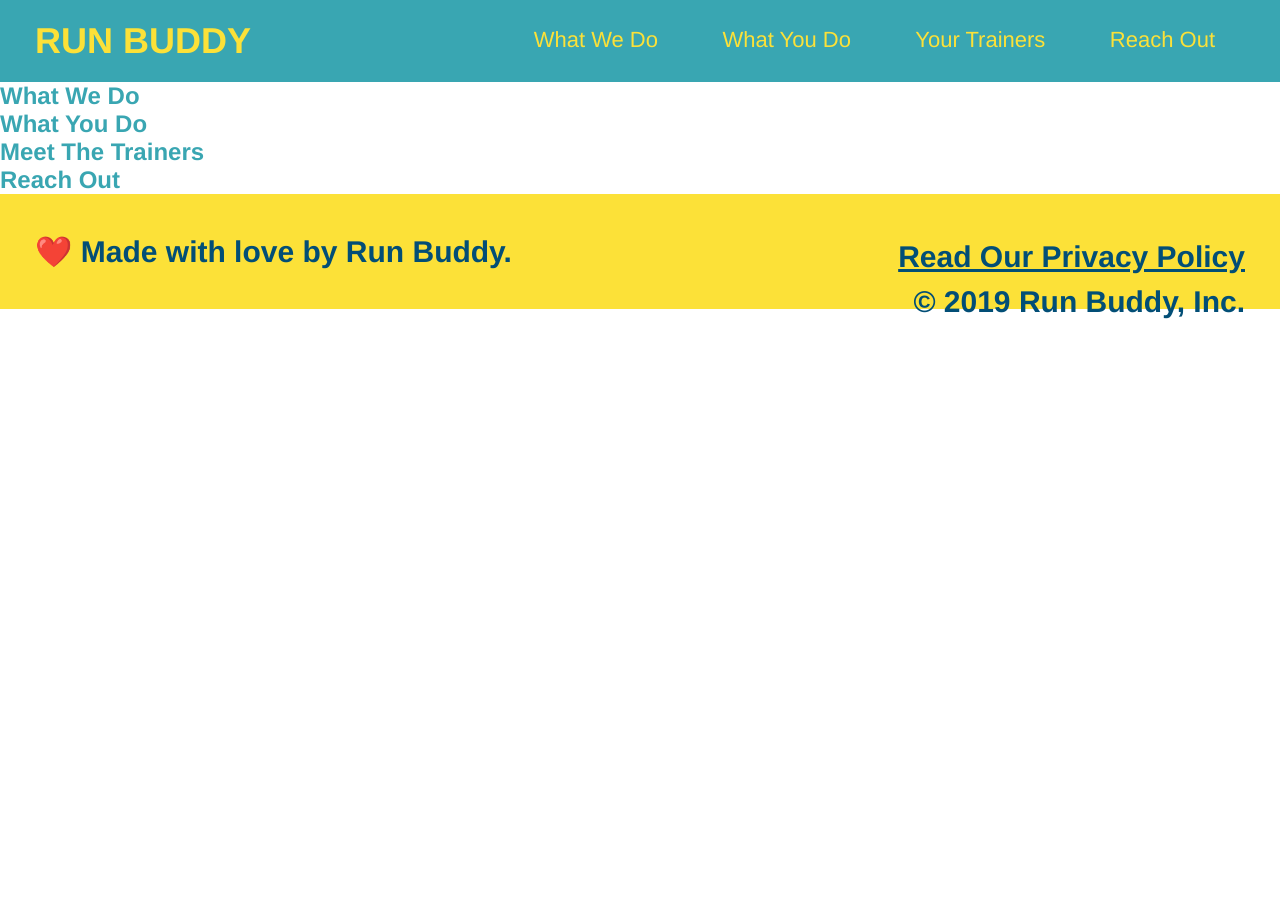
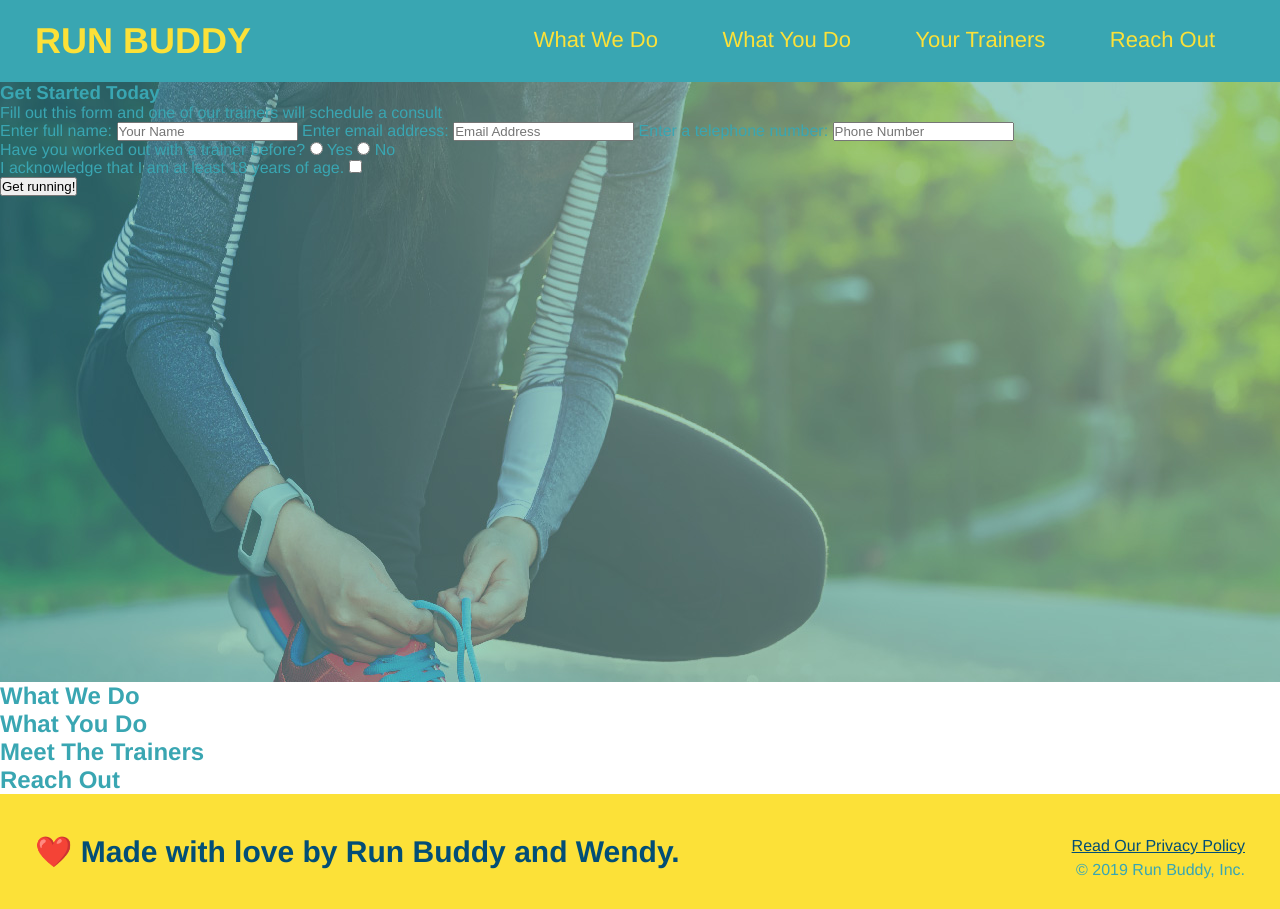
Before and after one commit to wendyrod58/run-buddy, a plain HTML site: page index.html in a window 1280 px wide. Before the commit the page ends 800 px from the top, so only its background shows below. Drawn offline with Linux system fonts and the light colour scheme.

Commit message:
add images

```diff
--- a/assets/css/style.css
+++ b/assets/css/style.css
@@ -51,6 +51,8 @@ header {
   font-size: 30px;
   margin: 0;
 }
+
+
 footer div {
   float: right;
   line-height: 1.5;
@@ -59,3 +61,12 @@ header {
 footer a {
   color: #024e76;
 }
+
+
+
+ /* Hero Sytle Start */
+ .hero {
+  background-image: url("../images/hero-bg.jpeg");
+  height: 600px;
+}
+/* Hero Style End */
--- a/index.html
+++ b/index.html
@@ -1,20 +1,24 @@
 <!DOCTYPE html>
 <html lang="en">
+
 <head>
   <meta charset="UTF-8" />
   <title>Run Buddy</title>
   <link rel="stylesheet" href="./assets/css/style.css" />
 </head>
+
 <body>
   <!-- navigation -->
   <header>
     <h1>
-             <a href="/">RUN BUDDY</a>
+      <a href="/">
+        RUN BUDDY
+      </a>
     </h1>
     <nav>
       <!-- Unordered list element -->
       <ul>
-                 <!-- List item element -->
+        <!-- List item element-->
         <li>
           <!-- Anchor element -->
           <a href="#what-we-do">What We Do</a>
@@ -31,6 +35,44 @@
       </ul>
     </nav>
   </header>
+
+  <section class="hero">
+    <div>
+      <h3>Get Started Today</h3>
+      <p>Fill out this form and one of our trainers will schedule a consult</p>
+
+      <!-- Add form element -->
+  <form>
+    <label for="name">Enter full name:</label>
+    <input type="text" placeholder="Your Name" name="name" id="name" />
+    <label for="email">Enter email address:</label>
+    <input type="email" placeholder="Email Address" name="email" id="email" />
+    <label for="phone">Enter a telephone number:</label>
+    <input type="tel" placeholder="Phone Number" name="phone" id="phone"/>
+    <p>
+      Have you worked out with a trainer before?
+      <input type="radio" name="trainer-confirm" id="trainer-yes" />
+      <label for="trainer-yes">Yes</label>
+      <input type="radio" name="trainer-confirm" id="trainer-no" />
+      <label for="trainer-no">No</label>
+    </p>
+    <p>
+      <label for="checkbox" >
+        I acknowledge that I am at least 18 years of age.
+      </label>
+      <input type="checkbox" name="age-confirm" id="checkbox" />
+    </p>
+    <button type="submit">
+      Get running!
+    </button>
+  </form>
+    </div>
+  </section>
+
+
+
+
+
 
   <!-- hero/jumbotron -->
   <section>
@@ -58,10 +100,12 @@
 
   <!-- footer -->
   <footer>
-        <h2><div>
+    <h2>❤️ Made with love by Run Buddy and Wendy.</h2>
+    <div>
       <a href="#">Read Our Privacy Policy</a><br />
       &copy; 2019 Run Buddy, Inc.
-          </div>❤️ Made with love by Run Buddy.</h2>
+    </div>
   </footer>
 </body>
+
 </html>
```
Also changed, not shown: assets/images/hero-bg.jpeg (added). Lines whose indentation alone changed are shown as unchanged.
